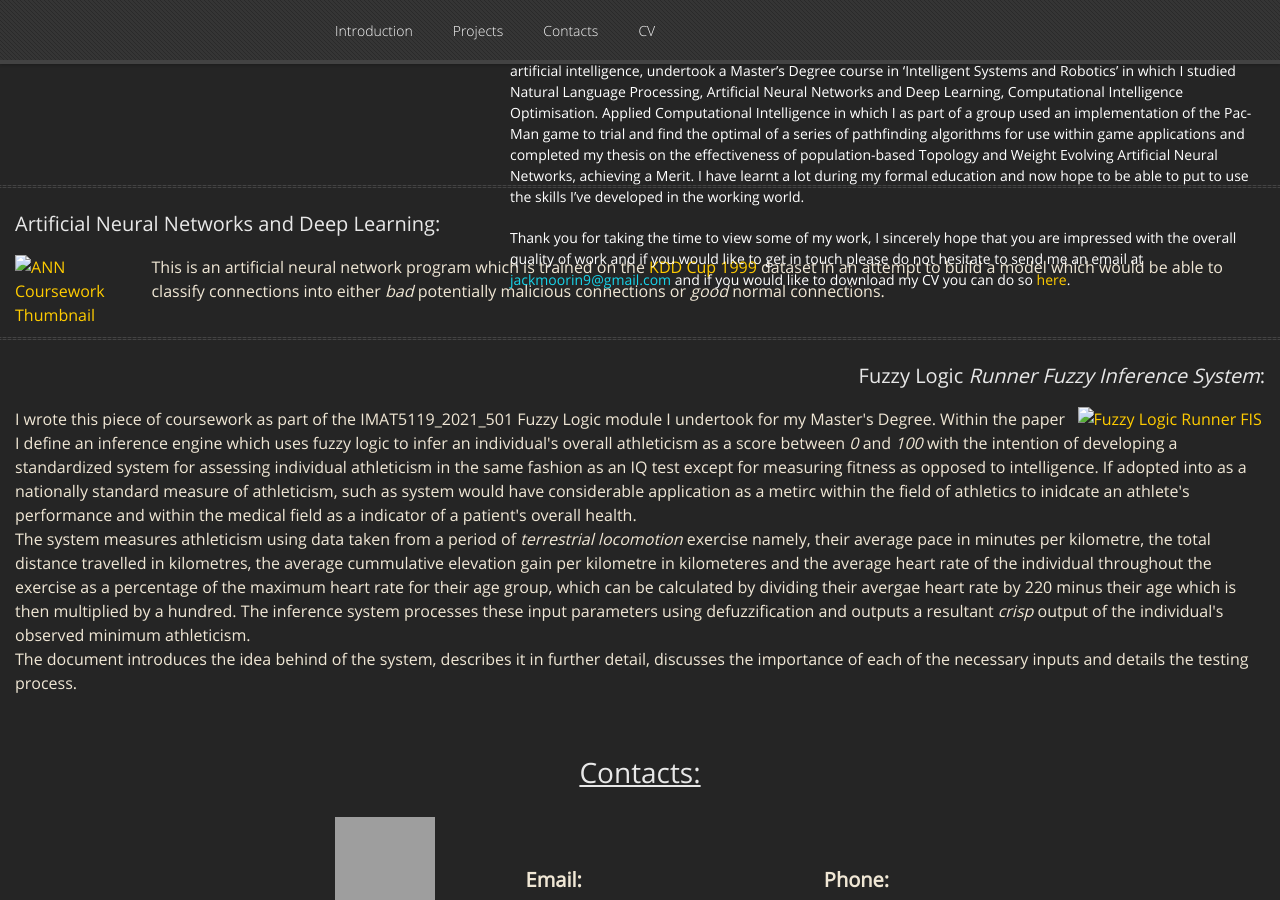
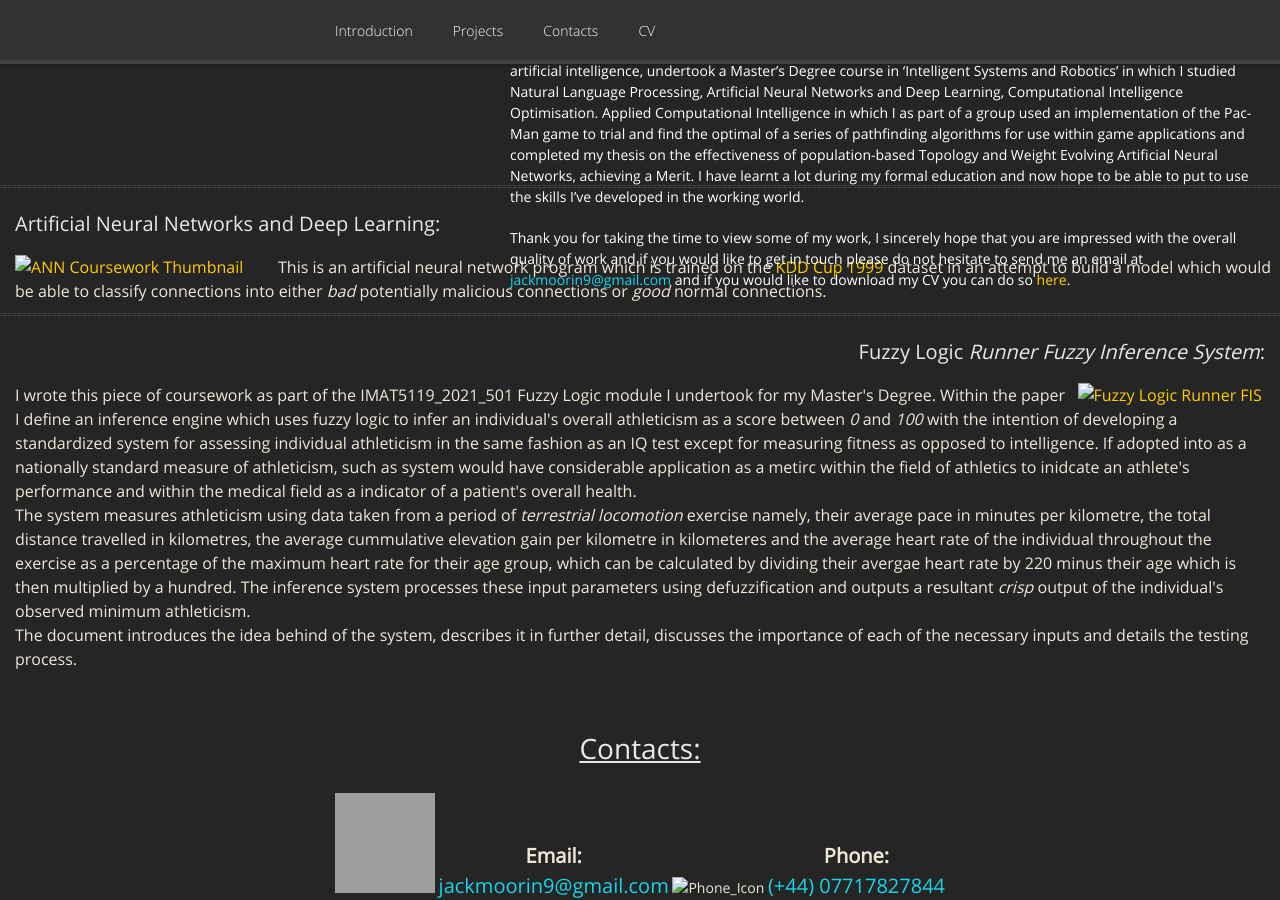
Before and after one commit to GamesProgrammingGrad2021/GamesProgrammingGrad2021.github.io, a Jekyll site: the page built from pages-themes-midnight-master/CODE_OF_CONDUCT.md, in a window 1280 px wide and 900 px high, scrolled down 852 px. Built offline with Jekyll 4.4.1, drawn with Linux system fonts in a browser that asks for light colours; nearby versions of some CDN libraries; our own code applies the rules of GitHub Pages for plain Markdown files; grey boxes are pictures that could not be loaded.

Commit message:
Update default.html

```diff
--- a/_layouts/default.html
+++ b/_layouts/default.html
@@ -152,7 +152,7 @@
 			<h2 style="padding-top:5px; padding-left: 15px; padding-bottom: 10px; text-align: left; font-size: 20px;">Artificial Neural Networks and Deep Learning:</h2>
 			<div style="display: flex; align-items: center; width: 100% - 25px; margin-bottom: 10px; padding-left: 15px;">
 				<div style="padding-left: 0px; font-size: 16px; text-align: left; display: block; vertical-align: middle;">
-				<a href="https://drive.google.com/file/d/1X-fP9Mrm-ccgKDmvOfAfwK8EcRm2s_mT/view?usp=sharing"><img src="ANN Coursework Thumbnail.png" alt="ANN Coursework Thumbnail" style="height: 10%; width: 10%; vertical-align: middle; float: left; padding-right: 10px;"></a>
+				<a href="https://drive.google.com/file/d/1X-fP9Mrm-ccgKDmvOfAfwK8EcRm2s_mT/view?usp=sharing"><img src="ANN Coursework Thumbnail.png" alt="ANN Coursework Thumbnail" style="height: 20%; width: 20%; vertical-align: middle; float: left; padding-right: 10px;"></a>
 				This is an artificial neural network program which is trained on the
 				<a href="http://kdd.ics.uci.edu/databases/kddcup99/kddcup99.html">KDD Cup 1999</a> dataset in an attempt to build a model which
 				would be able to classify connections into either <i>bad</i> potentially malicious connections or <i>good</i> normal connections.
```
